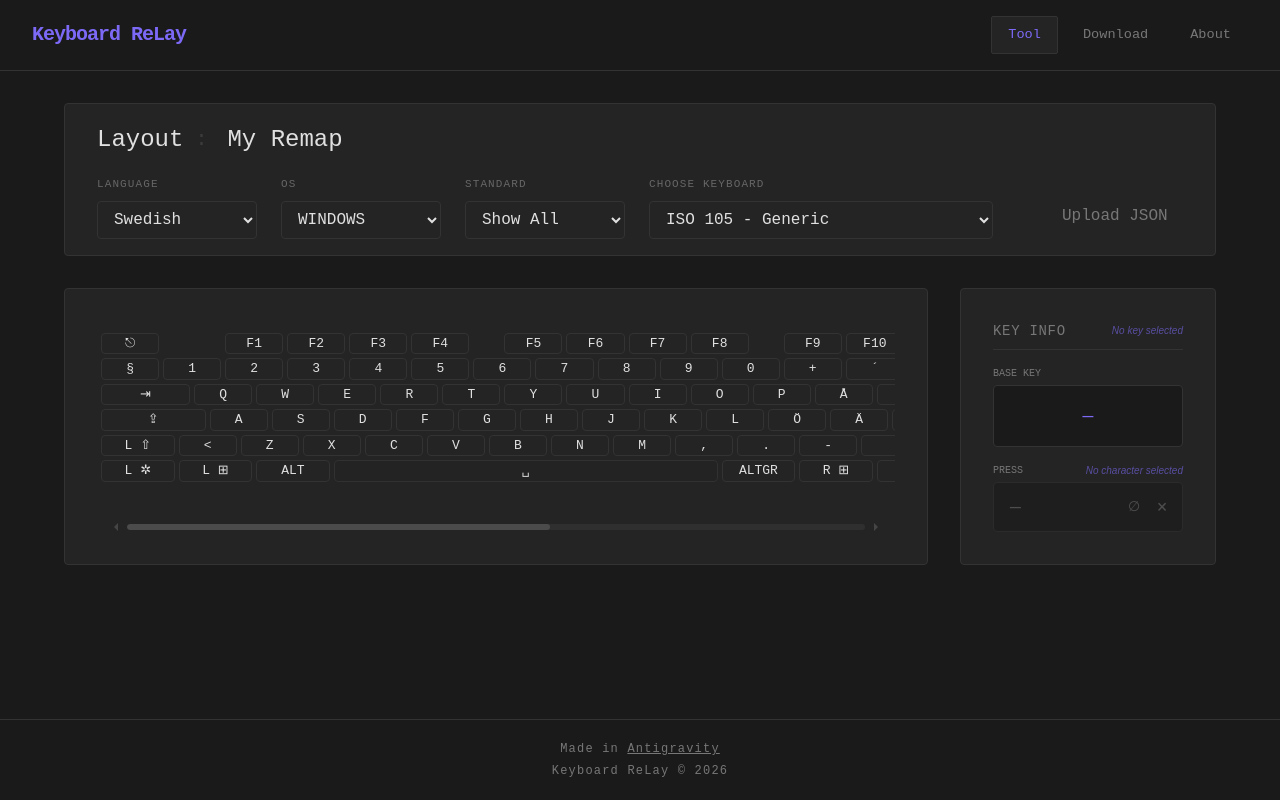
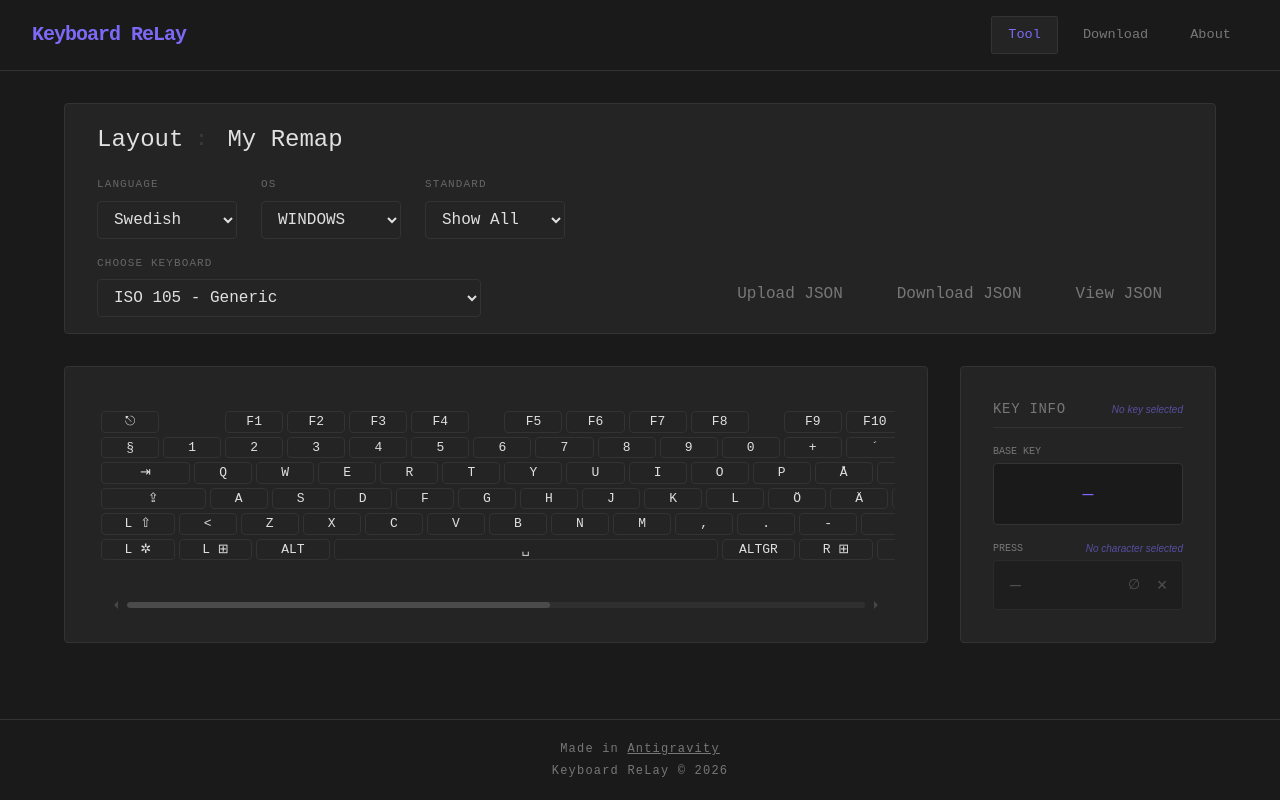
Before and after one commit to eliasskeppstedt/keyboard-relay-website, a React (Vite) app: page / in a window 1280 px wide. Built offline with nearby package versions, Linux system fonts and the light colour scheme.

Commit message:
fix layout panel sizing

```diff
--- a/src/components/helper-panel/HelperPanel.tsx
+++ b/src/components/helper-panel/HelperPanel.tsx
@@ -110,8 +110,8 @@ export default function HelperPanel() {
     };
 
     return (
-        <div className="kbd-panel w-full flex flex-row justify-between items-end gap-12 overflow-hidden py-4">
-            <div className="flex flex-col gap-4 shrink-0 grow">
+        <div className="kbd-panel w-full flex flex-col md:flex-row justify-between items-start md:items-end gap-6 md:gap-12 overflow-hidden py-4">
+            <div className="flex flex-col gap-4 w-full min-w-0">
                 <div className="flex flex-row items-center gap-3">
                     <h2 className="text-2xl font-mono text-text">Layout</h2>
                     <span className="text-muted/60 font-mono text-xl opacity-50">:</span>
@@ -123,9 +123,9 @@ export default function HelperPanel() {
                         placeholder="My Remap"
                     />
                 </div>
-                <div className="flex flex-row items-center gap-6">
+                <div className="flex flex-row flex-wrap items-center gap-x-6 gap-y-4">
                     {/* LANGUAGE FIRST */}
-                    <div className="flex flex-col gap-2 w-40 shrink-0">
+                    <div className="flex flex-col gap-2 min-w-[140px] flex-1 sm:flex-initial">
                         <label htmlFor="lang-select" className="text-muted text-[11px] font-mono uppercase tracking-widest opacity-80">Language</label>
                         <select
                             id="lang-select"
@@ -139,7 +139,7 @@ export default function HelperPanel() {
                     </div>
 
                     {/* OS SECOND */}
-                    <div className="flex flex-col gap-2 w-40 shrink-0">
+                    <div className="flex flex-col gap-2 min-w-[140px] flex-1 sm:flex-initial">
                         <label htmlFor="os-select" className="text-muted text-[11px] font-mono uppercase tracking-widest opacity-80">OS</label>
                         <select
                             id="os-select"
@@ -154,7 +154,7 @@ export default function HelperPanel() {
                     </div>
 
                     {/* STANDARD THIRD */}
-                    <div className="flex flex-col gap-2 w-40 shrink-0">
+                    <div className="flex flex-col gap-2 min-w-[140px] flex-1 sm:flex-initial">
                         <label htmlFor="standard-select" className="text-muted text-[11px] font-mono uppercase tracking-widest opacity-80">Standard</label>
                         <select
                             id="standard-select"
@@ -169,7 +169,7 @@ export default function HelperPanel() {
                     </div>
 
                     {/* KEYBOARD FOURTH */}
-                    <div className="flex flex-col gap-2 grow max-w-xl">
+                    <div className="flex flex-col gap-2 min-w-[200px] flex-1 max-w-sm">
                         <label htmlFor="kb-select" className="text-muted text-[11px] font-mono uppercase tracking-widest opacity-80">Choose keyboard</label>
                         <select
                             id="kb-select"
@@ -185,7 +185,7 @@ export default function HelperPanel() {
                 </div>
             </div>
 
-            <div className="flex flex-row items-center gap-3 pb-1 -mb-1">
+            <div className="flex flex-row items-center gap-3 pb-1 md:pb-0 md:justify-end shrink-0">
                 <input type="file" ref={fileInputRef} onChange={handleFileUpload} className="hidden" accept=".json" />
                 <button onClick={() => fileInputRef.current?.click()} className="nav-button px-5 py-2.5 shrink-0 text-base">
                     Upload JSON
```
